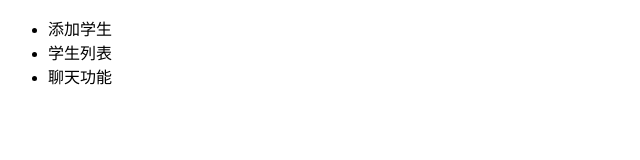
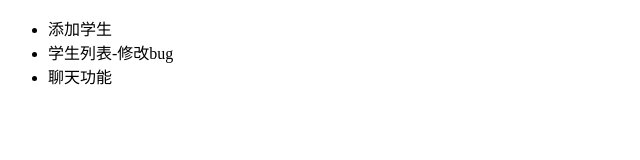
Before and after one commit to wangjd0214/student1, a plain HTML site: page index.html in a window 1280 px wide. Shown: the full height of the page, 0-640 px from the left. Drawn offline with Linux system fonts and the light colour scheme.

Commit message:
修改学生列表bug

```diff
--- a/index.html
+++ b/index.html
@@ -6,7 +6,7 @@
     <body>
         <ul>
             <li>添加学生</li>
-            <li>学生列表</li>
+            <li>学生列表-修改bug</li>
             <li>聊天功能</li>
         </ul>
     </body>
```
